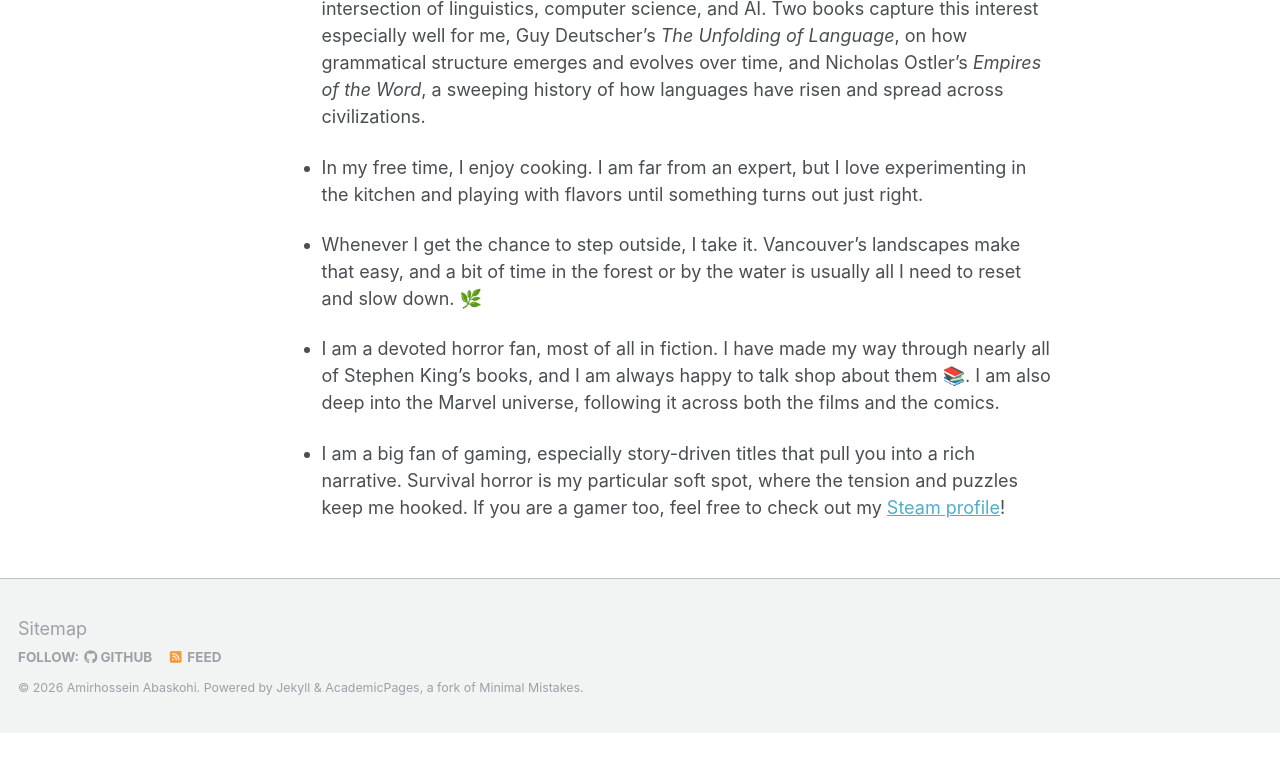
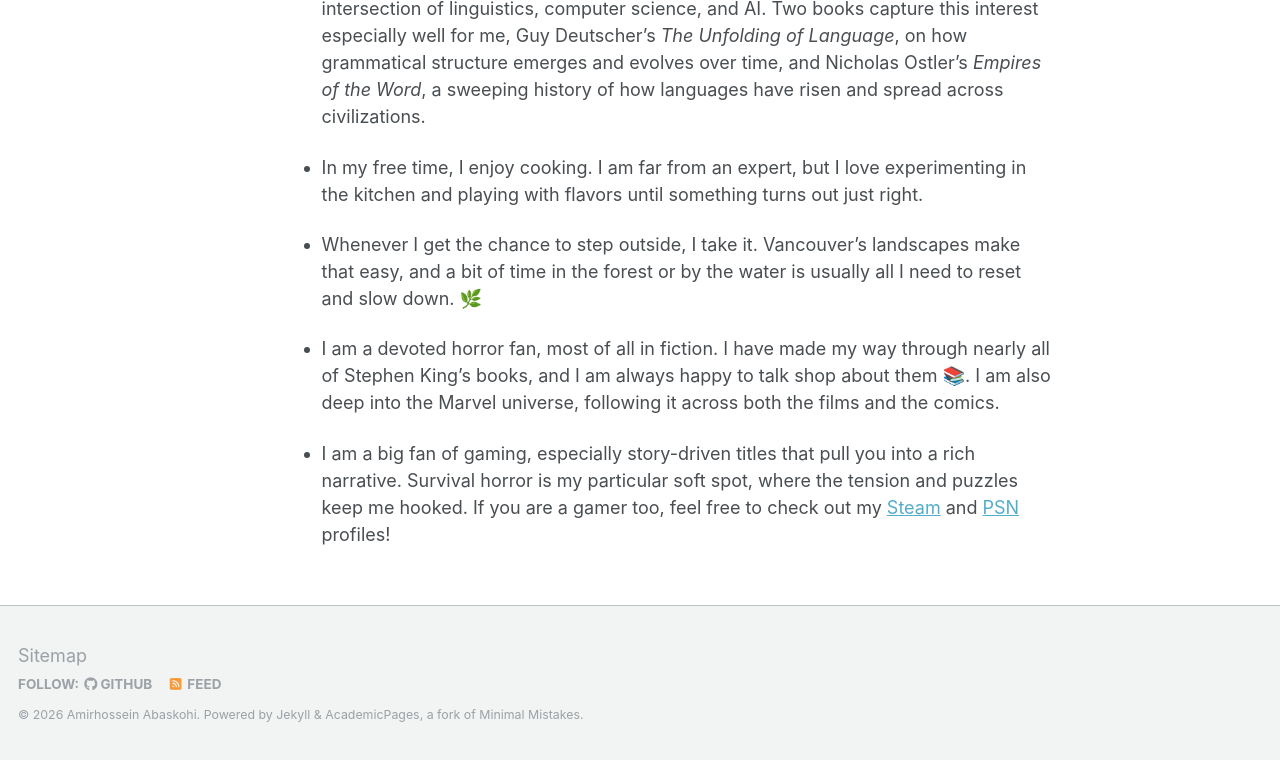
Before and after one commit to AmirAbaskohi/AmirAbaskohi.github.io, a Jekyll site: the page built from _pages/about.md, in a window 1280 px wide and 900 px high, scrolled down 4013 px, cut to the strip 140-900 px from the top of the window. Built offline with Jekyll 4.4.1, drawn with Linux system fonts in a browser that asks for light colours; before the commit the page ends 4886 px from its top, so only the background shows below that.

Commit message:
Update gaming profile links in about.md

```diff
--- a/_pages/about.md
+++ b/_pages/about.md
@@ -67,4 +67,4 @@ I am happy to answer any questions and chat about research/collboration! Reach m
 
 - I am a devoted horror fan, most of all in fiction. I have made my way through nearly all of Stephen King's books, and I am always happy to talk shop about them 📚. I am also deep into the Marvel universe, following it across both the films and the comics.
 
-- I am a big fan of gaming, especially story-driven titles that pull you into a rich narrative. Survival horror is my particular soft spot, where the tension and puzzles keep me hooked. If you are a gamer too, feel free to check out my [Steam profile](https://steamcommunity.com/profiles/76561199162754559)!
+- I am a big fan of gaming, especially story-driven titles that pull you into a rich narrative. Survival horror is my particular soft spot, where the tension and puzzles keep me hooked. If you are a gamer too, feel free to check out my [Steam](https://steamcommunity.com/profiles/76561199162754559) and [PSN](https://psnprofiles.com/therealrondond79) profiles!
```
